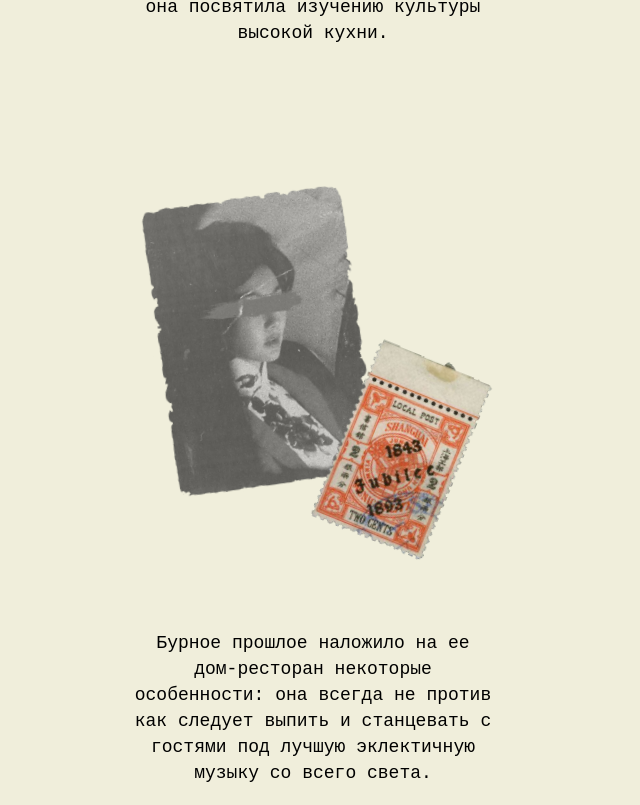
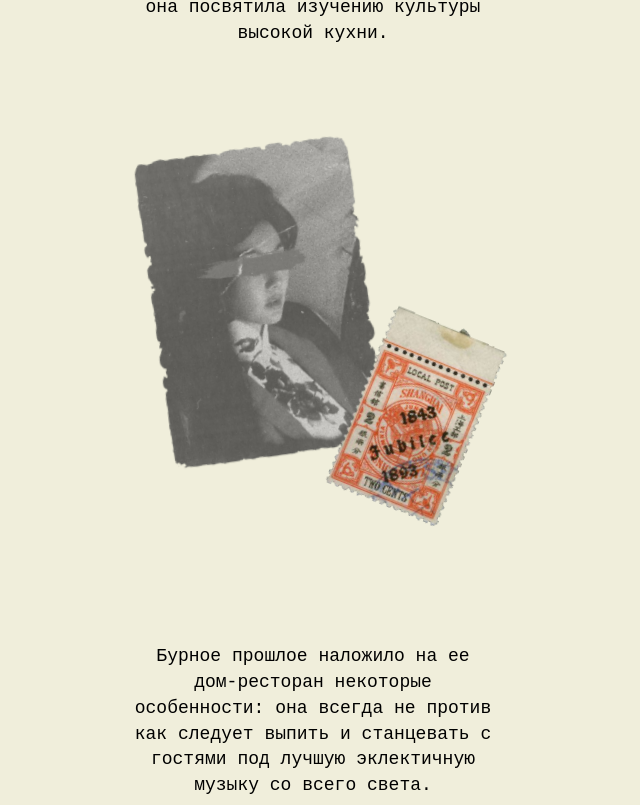
Before and after one commit to Punkimen/MadamRoche, a React (Vite) app: page / in a window 1280 px wide. Shown: the part 2935-3740 px from the top of the page, without its empty margins (327-967 px from the left). Built offline with nearby package versions, Linux system fonts and the light colour scheme; a web font is replaced by a local one.

Commit message:
add parallax

```diff
--- a/package.json
+++ b/package.json
@@ -11,7 +11,8 @@
   },
   "dependencies": {
     "react": "^18.2.0",
-    "react-dom": "^18.2.0"
+    "react-dom": "^18.2.0",
+    "react-scroll-parallax": "^3.4.5"
   },
   "devDependencies": {
     "@types/node": "^20.14.0",
--- a/src/components/Content/Content.module.scss
+++ b/src/components/Content/Content.module.scss
@@ -3,6 +3,7 @@
 }
 
 .photos {
+  display: flex;
   position: relative;
   max-width: 371px;
   width: 100%;
@@ -13,6 +14,14 @@
   position: relative;
   rotate: -8deg;
   left: 24px;
+  max-width: 254px;
+  width: 100%;
+
+  img {
+    display: block;
+    width: 100%;
+    height: auto;
+  }
 }
 
 .ticket {
@@ -20,6 +29,14 @@
   rotate: 22deg;
   top: 60px;
   right: 15px;
+  max-width: 142px;
+  width: 100%;
+
+  img {
+    display: block;
+    width: 100%;
+    height: auto;
+  }
 }
 
 .content {
--- a/src/components/Content/Content.tsx
+++ b/src/components/Content/Content.tsx
@@ -2,6 +2,7 @@ import s from "./Content.module.scss";
 import TextMain from "components/TextMain/TextMain.tsx";
 import photo from "@/../public/img/photo_1.png";
 import ticket from "@/../public/img/ticket.png";
+import {Parallax} from "react-scroll-parallax";
 
 const Content = () => {
   return (
@@ -20,8 +21,16 @@ const Content = () => {
           </p>
         </TextMain>
         <div className={s.photos}>
-          <img className={s.photo} src={photo} alt="photo madam" />
-          <img className={s.ticket} src={ticket} alt="photo ticket" />
+          <div className={s.photo}>
+            <Parallax speed={5}>
+              <img src={photo} alt="photo madam" />
+            </Parallax>
+          </div>
+          <div className={s.ticket}>
+            <Parallax speed={-5}>
+              <img src={ticket} alt="photo ticket" />
+            </Parallax>
+          </div>
         </div>
       </div>
       <TextMain className={s.text_1}>
--- a/src/components/HomeInterier/HomeInterier.tsx
+++ b/src/components/HomeInterier/HomeInterier.tsx
@@ -3,6 +3,7 @@ import photo from "@/../public/img/photo_3.png";
 import interier from "@/../public/img/interier.png";
 import TextMain from "components/TextMain/TextMain.tsx";
 import s from "./HomeInterier.module.scss";
+import {Parallax} from "react-scroll-parallax";
 
 const HomeInterier = () => {
   return (
@@ -11,7 +12,9 @@ const HomeInterier = () => {
         <div className={s.photo}>
           <img src={photo} alt="Фото в профиль" />
           <div className={s.decor}>
-            <img src={hieroglyph} alt="иероглиф" />
+            <Parallax speed={-10}>
+              <img src={hieroglyph} alt="иероглиф" />
+            </Parallax>
           </div>
         </div>
         <TextMain className={s.text}>
--- a/src/components/Menu/Menu.module.scss
+++ b/src/components/Menu/Menu.module.scss
@@ -28,4 +28,10 @@
   top: 50px;
   right: -135px;
   rotate: -8deg;
+
+  img {
+    display: block;
+    width: 100%;
+    height: auto;
+  }
 }
--- a/src/components/Menu/Menu.tsx
+++ b/src/components/Menu/Menu.tsx
@@ -3,6 +3,7 @@ import lunaPark from "@/../public/img/luna_park_ticket.jpg";
 import TextMain from "components/TextMain/TextMain.tsx";
 import BtnMenu from "components/BtnMenu/BtnMenu.tsx";
 import s from "./Menu.module.scss";
+import {Parallax} from "react-scroll-parallax";
 
 const Menu = () => {
   return (
@@ -17,7 +18,11 @@ const Menu = () => {
         <BtnMenu className={s.btn} />
         <div className={s.photos}>
           <img src={photo} alt="Чб фото детей" />
-          <img className={s.ticket} src={lunaPark} alt="Билет в луна-парк" />
+          <div className={s.ticket}>
+            <Parallax speed={10}>
+              <img src={lunaPark} alt="Билет в луна-парк" />
+            </Parallax>
+          </div>
         </div>
         <TextMain className={s.text}>
           <p>
--- a/src/components/TitleRed/TitleRed.tsx
+++ b/src/components/TitleRed/TitleRed.tsx
@@ -1,12 +1,15 @@
 import hieroglyph from "@/../public/img/hieroglyph_1.svg";
 import s from "./TitleRed.module.scss";
+import {Parallax} from "react-scroll-parallax";
 
 const TitleRed = () => {
   return (
     <section className={s.block}>
       <h1 className={s.title}>The guest house of the mysterious Asian woman in the heart of the Eurasian world</h1>
       <div className={s.decor}>
-        <img src={hieroglyph} alt="hieroglyph" />
+        <Parallax speed={20}>
+          <img src={hieroglyph} alt="hieroglyph" />
+        </Parallax>
       </div>
     </section>
   );
--- a/src/main.tsx
+++ b/src/main.tsx
@@ -1,10 +1,13 @@
-import React from 'react'
-import ReactDOM from 'react-dom/client'
-import App from './App.tsx'
-import './index.scss'
+import React from "react";
+import ReactDOM from "react-dom/client";
+import App from "./App.tsx";
+import {ParallaxProvider} from "react-scroll-parallax";
+import "./index.scss";
 
-ReactDOM.createRoot(document.getElementById('root')!).render(
+ReactDOM.createRoot(document.getElementById("root")!).render(
   <React.StrictMode>
-    <App />
+    <ParallaxProvider>
+      <App />
+    </ParallaxProvider>
   </React.StrictMode>,
-)
+);
```
Also changed, not shown: 1 other file (tests, documents, lock files or other folders).
